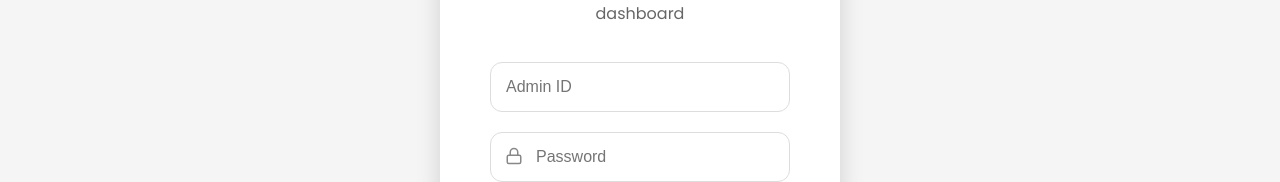
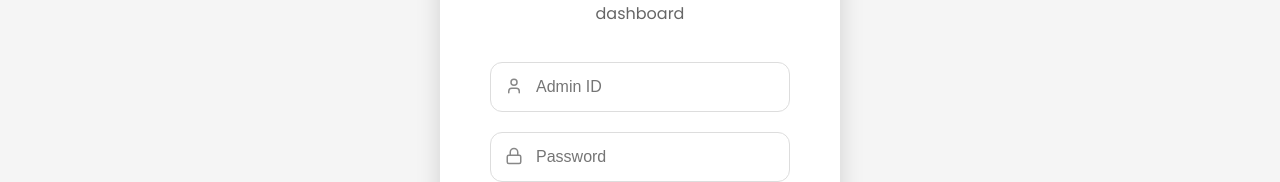
Before and after one commit to pandey-aditya04/travel-agency-website, a Next.js app: page /admin/login in a window 1280 px wide. Shown: the part 411-593 px from the top of the page. Built offline with nearby package versions, Linux system fonts and the light colour scheme.

Commit message:
Fix: Ensure Admin Login UI shows both ID and Password fields

```diff
--- a/app/admin/login/page.js
+++ b/app/admin/login/page.js
@@ -2,7 +2,7 @@
 import { useState } from 'react';
 import Navbar from '@/components/Navbar';
 import Footer from '@/components/Footer';
-import { Lock, ShieldCheck } from 'lucide-react';
+import { Lock, ShieldCheck, User } from 'lucide-react';
 
 export default function AdminLoginPage() {
   const [adminId, setAdminId] = useState('');
@@ -50,6 +50,7 @@ export default function AdminLoginPage() {
 
           <form onSubmit={handleLogin} style={{ display: 'flex', flexDirection: 'column', gap: '20px' }}>
             <div style={{ position: 'relative' }}>
+              <User size={18} style={{ position: 'absolute', left: '15px', top: '15px', color: '#888' }} />
               <input
                 type="text"
                 value={adminId}
@@ -58,7 +59,7 @@ export default function AdminLoginPage() {
                 placeholder="Admin ID"
                 style={{
                   width: '100%',
-                  padding: '15px',
+                  padding: '15px 15px 15px 45px',
                   borderRadius: '12px',
                   border: '1px solid #ddd',
                   fontSize: '1rem'
```
